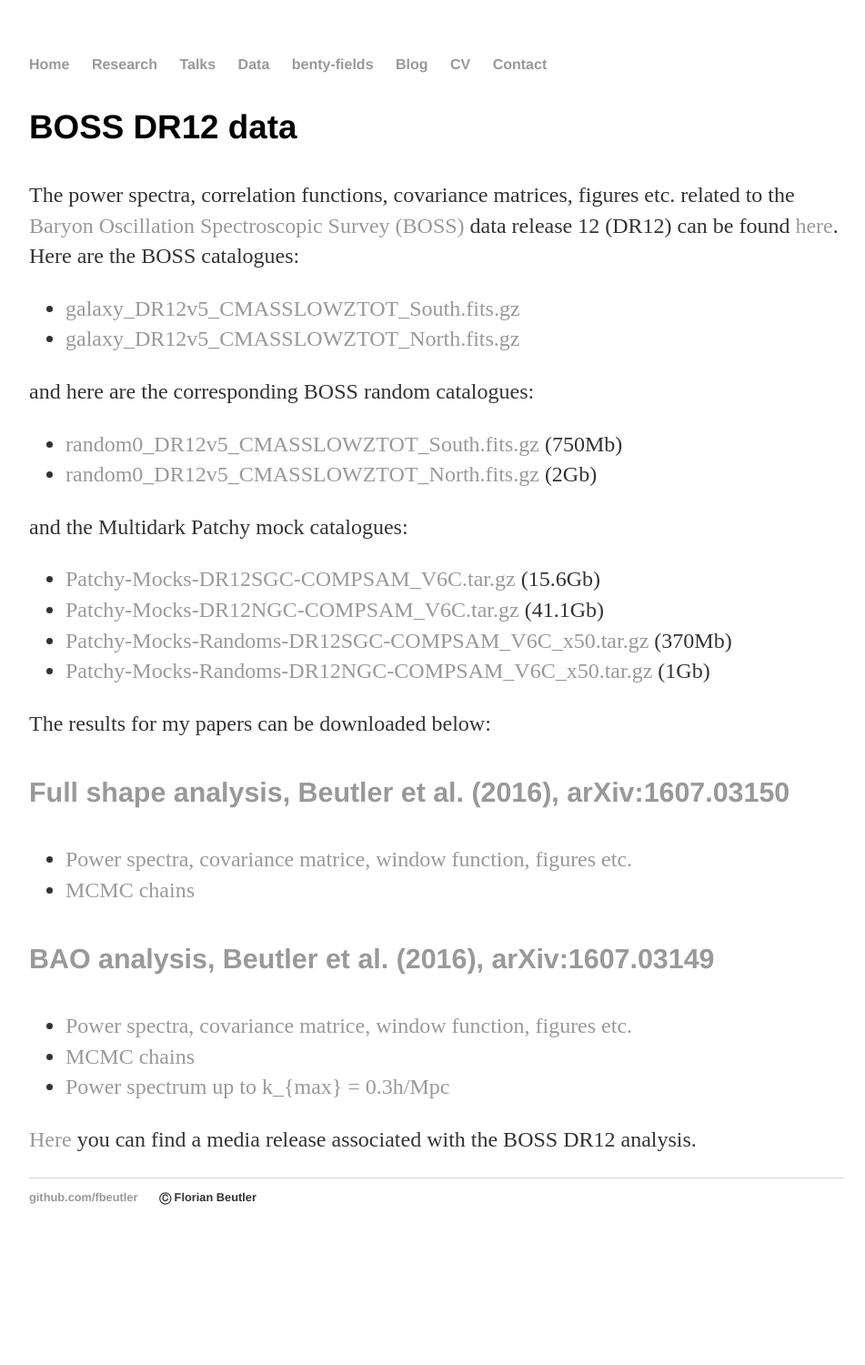
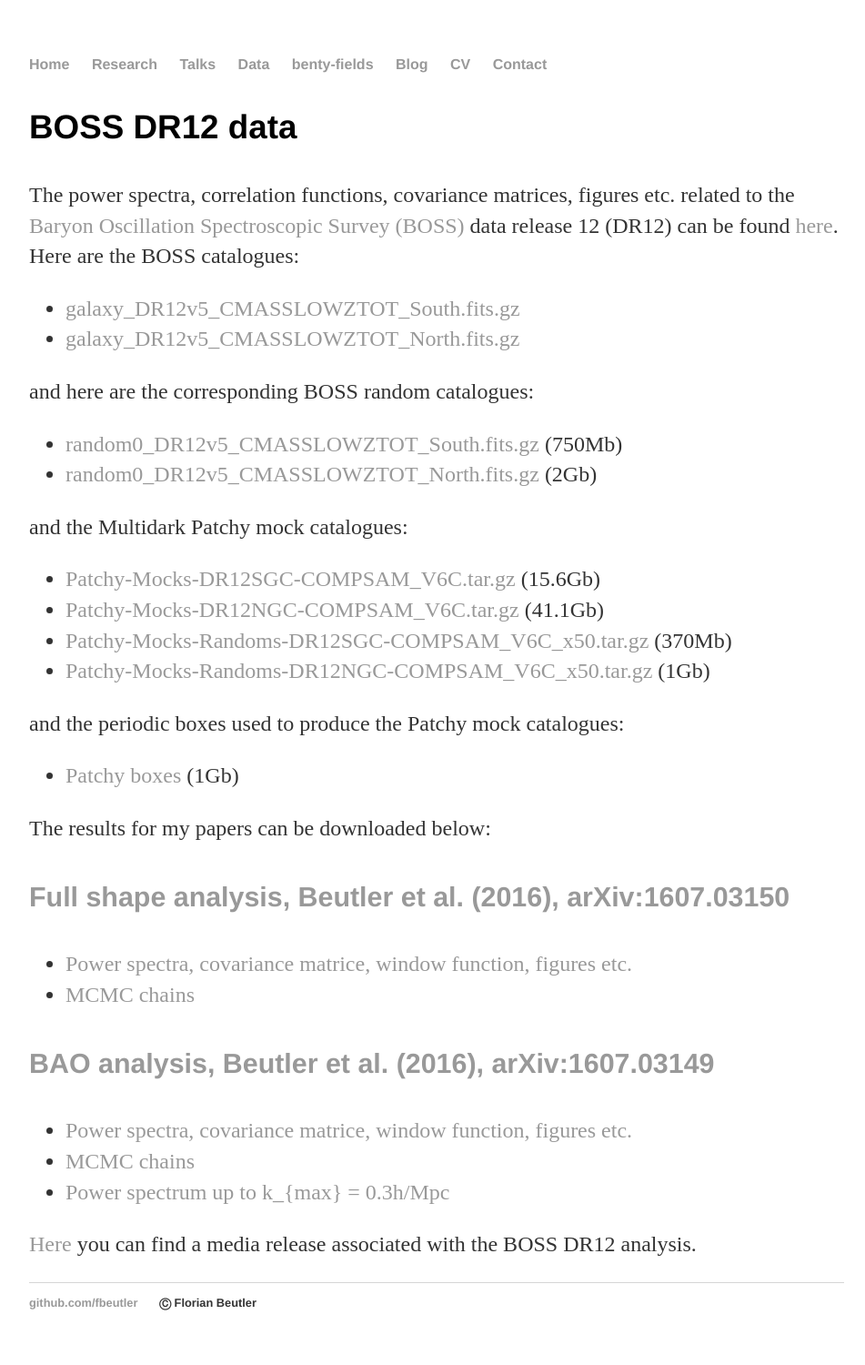
Before and after one commit to fbeutler/fbeutler.github.io, a Jekyll site: the page built from hub/hub.html, in a window 1280 px wide. Shown: the whole page at 91% size, without its empty margins (160-1111 px from the left). Built offline with Jekyll 4.4.1, drawn with Linux system fonts in a browser that asks for light colours; before the commit the page ends 1385 px from its top, so only the background shows below that.

Commit message:
Update hub.html

```diff
--- a/hub/hub.html
+++ b/hub/hub.html
@@ -34,7 +34,7 @@
       </li>
   </ul>
 
-    <p>
+  <p>
     and the Multidark Patchy mock catalogues:
   </p>
 
@@ -50,6 +50,16 @@
       </li>
       <li>
         <a href='https://data.sdss.org/sas/dr12/boss/lss/dr12_multidark_patchy_mocks/Patchy-Mocks-Randoms-DR12NGC-COMPSAM_V6C_x50.tar.gz' target="_blank">Patchy-Mocks-Randoms-DR12NGC-COMPSAM_V6C_x50.tar.gz</a> (1Gb)
+      </li>
+  </ul>
+
+  <p>
+    and the periodic boxes used to produce the Patchy mock catalogues:
+  </p>
+
+  <ul>
+      <li>
+        <a href='http://portal.nersc.gov/project/boss/galaxy/PATCHY/Boxes-V3/boxex-CMASS-200/' target="_blank">Patchy boxes</a> (1Gb)
       </li>
   </ul>
 
```
